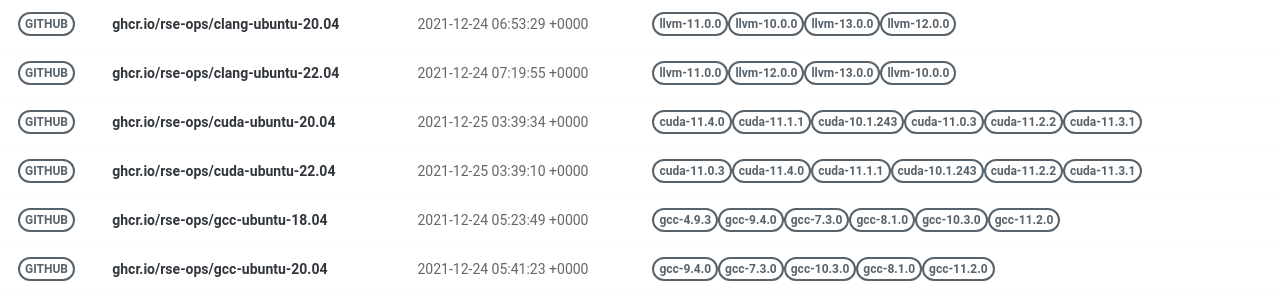
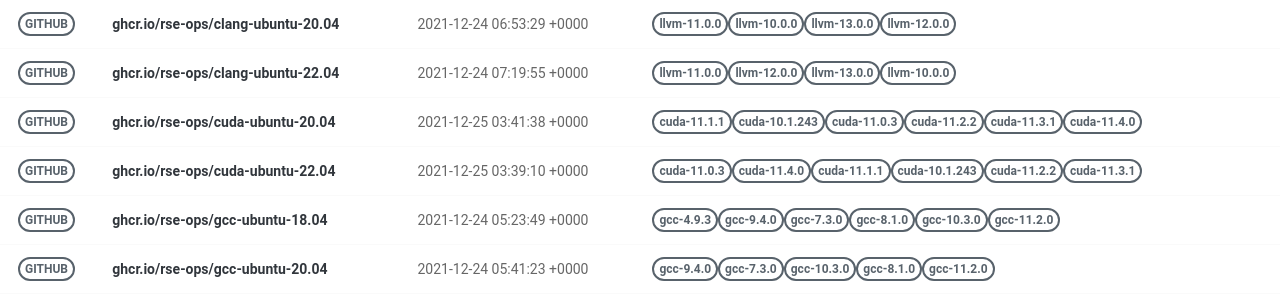
Before and after one commit to rse-ops/docker-images, a Jekyll site: the page built from pages/index.md, in a window 1280 px wide. Shown: the part 179-479 px from the top of the page. Built offline with Jekyll 4.4.1, drawn with Linux system fonts in a browser that asks for light colours; nearby versions of some CDN libraries.

Commit message:
Automated push to update library 2021-12-25

```diff
--- a/_library/ghcr.io-rse-ops-cuda-ubuntu-20.04.md
+++ b/_library/ghcr.io-rse-ops-cuda-ubuntu-20.04.md
@@ -1,14 +1,11 @@
 ---
 layout: container
 name: ghcr.io/rse-ops/cuda-ubuntu-20.04
-updated_at: 2021-12-25 03:39:34.843003
+updated_at: 2021-12-25 03:41:38.675606
 
 
 container_url: https://github.com/orgs/rse-ops/packages/container/package/cuda-ubuntu-20.04
 versions:
- - tag: cuda-11.4.0
-   dockerfile: https://github.com/rse-ops/docker-images/blob/main/ubuntu/cuda/Dockerfile
-   manifest: https://crane.ggcr.dev/manifest/ghcr.io/rse-ops/cuda-ubuntu-20.04:cuda-11.4.0
  - tag: cuda-11.1.1
    dockerfile: https://github.com/rse-ops/docker-images/blob/main/ubuntu/cuda/Dockerfile
    manifest: https://crane.ggcr.dev/manifest/ghcr.io/rse-ops/cuda-ubuntu-20.04:cuda-11.1.1
```
Also changed, not shown: other parts of _library/ghcr.io-rse-ops-cuda-ubuntu-20.04.md (+3 -0 lines).
